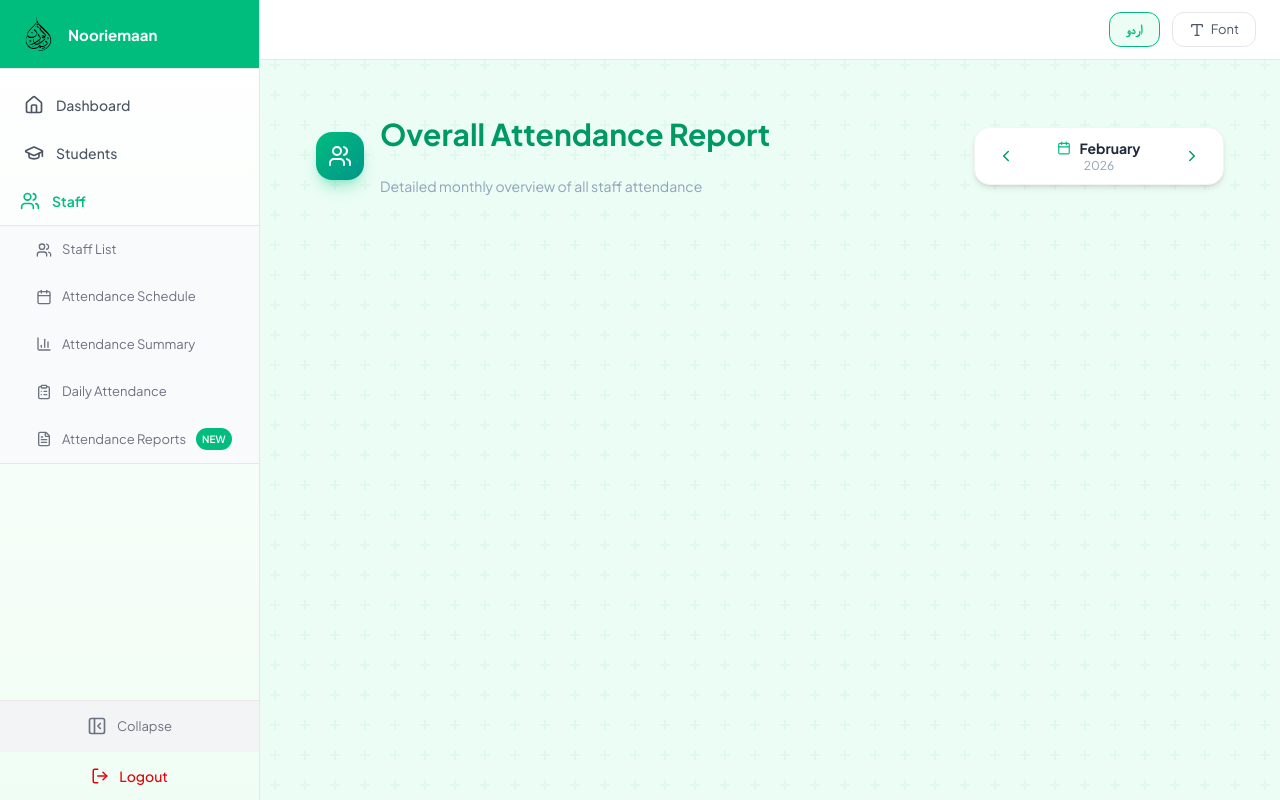
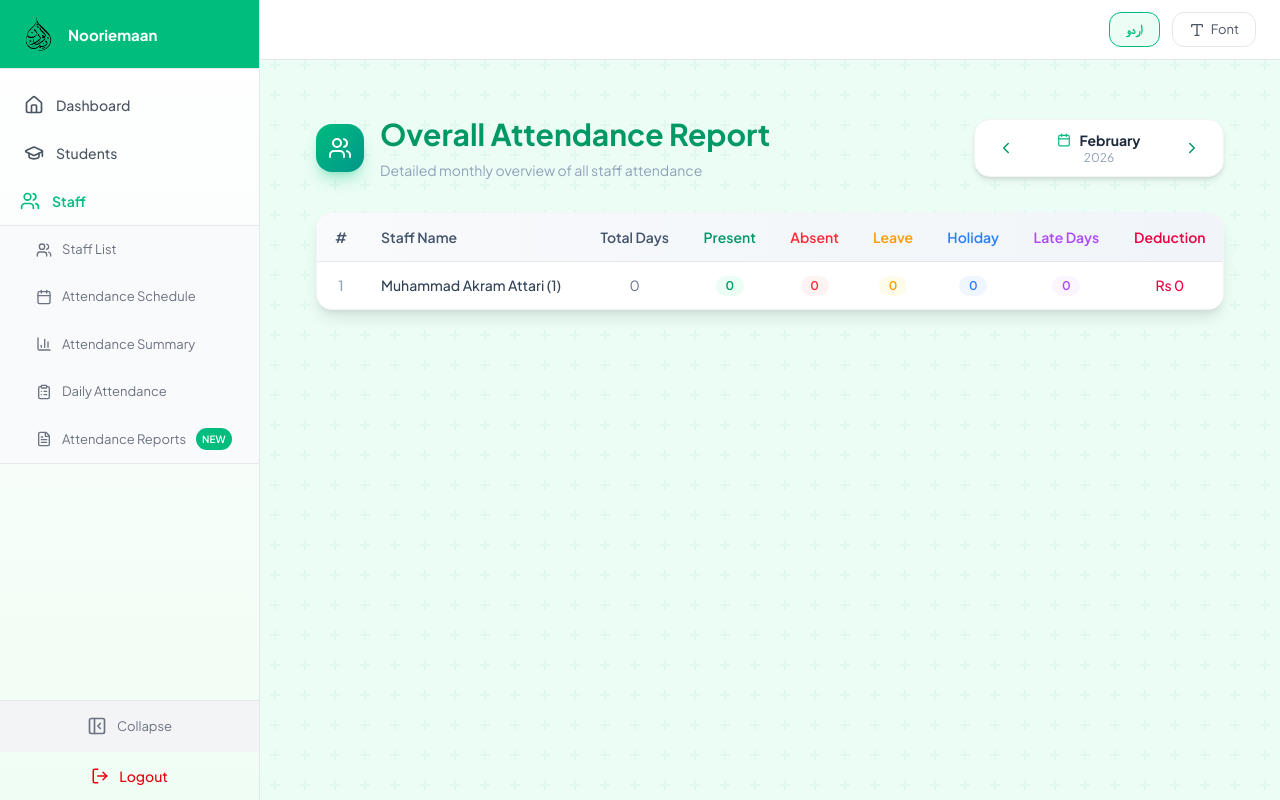
Before and after one commit to Tahiralmadni/Nooriemaan-project, a React (Vite) app: page /teachers/majmoohi in a window 1280 px wide. Built offline with nearby package versions, Linux system fonts and the light colour scheme; a web font is replaced by a local one.

Commit message:
feat: Add Majmoohi Hazri (Collective Attendance) page with i18n support.

```diff
--- a/src/locales/en.json
+++ b/src/locales/en.json
@@ -91,7 +91,19 @@
     },
     "majmoohi": {
         "title": "Overall Attendance Report",
-        "subtitle": "Detailed monthly overview of all staff attendance"
+        "subtitle": "Detailed monthly overview of all staff attendance",
+        "table": {
+            "staffName": "Staff Name",
+            "totalDays": "Total Days",
+            "present": "Present",
+            "absent": "Absent",
+            "leave": "Leave",
+            "holiday": "Holiday",
+            "late": "Late Days",
+            "deduction": "Deduction",
+            "noData": "No data found.",
+            "loadingData": "Data is being prepared, it will be available soon."
+        }
     },
     "table": {
         "serial": "#",
--- a/src/locales/ur.json
+++ b/src/locales/ur.json
@@ -91,7 +91,19 @@
     },
     "majmoohi": {
         "title": "مجموعی حاضری رپورٹ",
-        "subtitle": "تمام اساتذہ کی ماہانہ حاضری کا تفصیلی جائزہ"
+        "subtitle": "تمام اساتذہ کی ماہانہ حاضری کا تفصیلی جائزہ",
+        "table": {
+            "staffName": "استاد کا نام",
+            "totalDays": "کل دن",
+            "present": "حاضر",
+            "absent": "غیر حاضر",
+            "leave": "رخصت",
+            "holiday": "چھٹی",
+            "late": "تاخیر",
+            "deduction": "کٹوتی",
+            "noData": "کوئی ڈیٹا نہیں ملا۔",
+            "loadingData": "ڈیٹا تیار ہو رہا ہے، جلد دستیاب ہوگا۔"
+        }
     },
     "table": {
         "serial": "نمبر",
--- a/src/pages/MajmoohiHazri.jsx
+++ b/src/pages/MajmoohiHazri.jsx
@@ -10,6 +10,9 @@ const MajmoohiHazri = () => {
 
     const [selectedMonth, setSelectedMonth] = useState(new Date().getMonth());
     const [selectedYear, setSelectedYear] = useState(new Date().getFullYear());
+
+    // Abhi sirf Akram Attari ka data hai
+    const staffIds = [1];
 
     const monthNames = isRTL
         ? ['جنوری', 'فروری', 'مارچ', 'اپریل', 'مئی', 'جون', 'جولائی', 'اگست', 'ستمبر', 'اکتوبر', 'نومبر', 'دسمبر']
@@ -53,7 +56,7 @@ const MajmoohiHazri = () => {
                             <h1 className="text-2xl md:text-3xl font-bold text-emerald-600">
                                 {t('majmoohi.title')}
                             </h1>
-                            <p className="text-sm text-slate-400 mt-6">
+                            <p className="text-sm text-slate-400 mt-2">
                                 {t('majmoohi.subtitle')}
                             </p>
                         </div>
@@ -77,7 +80,95 @@ const MajmoohiHazri = () => {
                     </div>
                 </div>
 
-                {/* Content will be added in next phases */}
+                {/* ===== STAFF TABLE ===== */}
+                <motion.div
+                    initial={{ opacity: 0, y: 10 }}
+                    animate={{ opacity: 1, y: 0 }}
+                    transition={{ duration: 0.4, delay: 0.15 }}
+                    className="bg-white rounded-2xl shadow-lg border border-gray-100 overflow-hidden"
+                >
+                    <div className="overflow-x-auto">
+                        <table className="w-full text-sm">
+                            <thead>
+                                <tr className="bg-gradient-to-r from-slate-50 to-slate-100 border-b border-gray-200">
+                                    <th className="px-4 py-3.5 text-slate-600 font-semibold text-center w-12">
+                                        {t('table.serial')}
+                                    </th>
+                                    <th className={`px-4 py-3.5 text-slate-600 font-semibold ${isRTL ? 'text-right' : 'text-left'}`}>
+                                        {t('majmoohi.table.staffName')}
+                                    </th>
+                                    <th className="px-4 py-3.5 text-slate-600 font-semibold text-center">
+                                        {t('majmoohi.table.totalDays')}
+                                    </th>
+                                    <th className="px-4 py-3.5 text-emerald-600 font-semibold text-center">
+                                        {t('majmoohi.table.present')}
+                                    </th>
+                                    <th className="px-4 py-3.5 text-red-500 font-semibold text-center">
+                                        {t('majmoohi.table.absent')}
+                                    </th>
+                                    <th className="px-4 py-3.5 text-amber-500 font-semibold text-center">
+                                        {t('majmoohi.table.leave')}
+                                    </th>
+                                    <th className="px-4 py-3.5 text-blue-500 font-semibold text-center">
+                                        {t('majmoohi.table.holiday')}
+                                    </th>
+                                    <th className="px-4 py-3.5 text-purple-500 font-semibold text-center">
+                                        {t('majmoohi.table.late')}
+                                    </th>
+                                    <th className="px-4 py-3.5 text-rose-600 font-semibold text-center">
+                                        {t('majmoohi.table.deduction')}
+                                    </th>
+                                </tr>
+                            </thead>
+                            <tbody>
+                                {staffIds.map((id, index) => (
+                                    <tr
+                                        key={id}
+                                        className={`border-b border-gray-50 hover:bg-emerald-50/40 transition-colors ${index % 2 === 0 ? 'bg-white' : 'bg-slate-50/50'}`}
+                                    >
+                                        <td className="px-4 py-3 text-center text-slate-400 font-medium">
+                                            {index + 1}
+                                        </td>
+                                        <td className={`px-4 py-3 font-medium text-slate-700 ${isRTL ? 'text-right' : 'text-left'}`}>
+                                            {t(`staff.${id}`)}
+                                        </td>
+                                        <td className="px-4 py-3 text-center text-slate-500">
+                                            0
+                                        </td>
+                                        <td className="px-4 py-3 text-center">
+                                            <span className="inline-block min-w-[28px] px-2 py-0.5 bg-emerald-50 text-emerald-600 rounded-full text-xs font-semibold">
+                                                0
+                                            </span>
+                                        </td>
+                                        <td className="px-4 py-3 text-center">
+                                            <span className="inline-block min-w-[28px] px-2 py-0.5 bg-red-50 text-red-500 rounded-full text-xs font-semibold">
+                                                0
+                                            </span>
+                                        </td>
+                                        <td className="px-4 py-3 text-center">
+                                            <span className="inline-block min-w-[28px] px-2 py-0.5 bg-amber-50 text-amber-500 rounded-full text-xs font-semibold">
+                                                0
+                                            </span>
+                                        </td>
+                                        <td className="px-4 py-3 text-center">
+                                            <span className="inline-block min-w-[28px] px-2 py-0.5 bg-blue-50 text-blue-500 rounded-full text-xs font-semibold">
+                                                0
+                                            </span>
+                                        </td>
+                                        <td className="px-4 py-3 text-center">
+                                            <span className="inline-block min-w-[28px] px-2 py-0.5 bg-purple-50 text-purple-500 rounded-full text-xs font-semibold">
+                                                0
+                                            </span>
+                                        </td>
+                                        <td className="px-4 py-3 text-center text-rose-600 font-medium">
+                                            Rs 0
+                                        </td>
+                                    </tr>
+                                ))}
+                            </tbody>
+                        </table>
+                    </div>
+                </motion.div>
 
             </motion.div>
         </>
```
